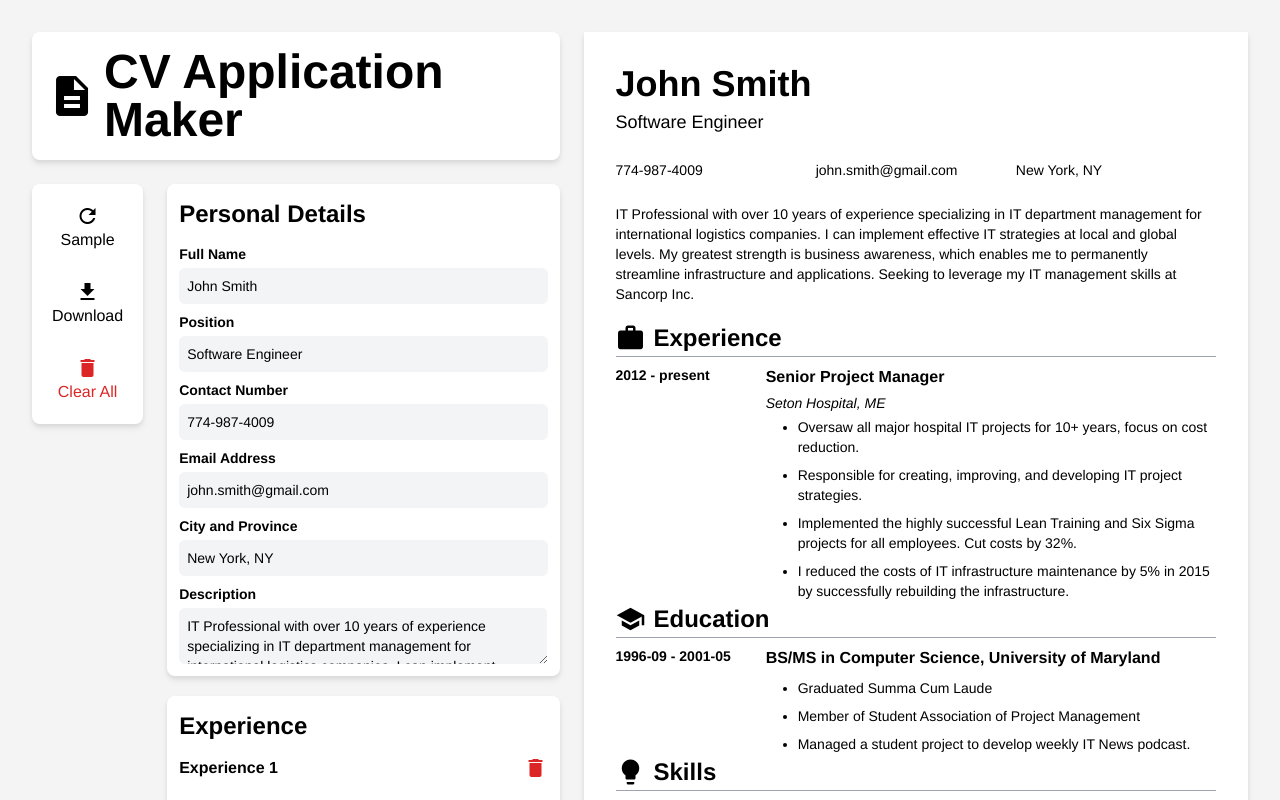
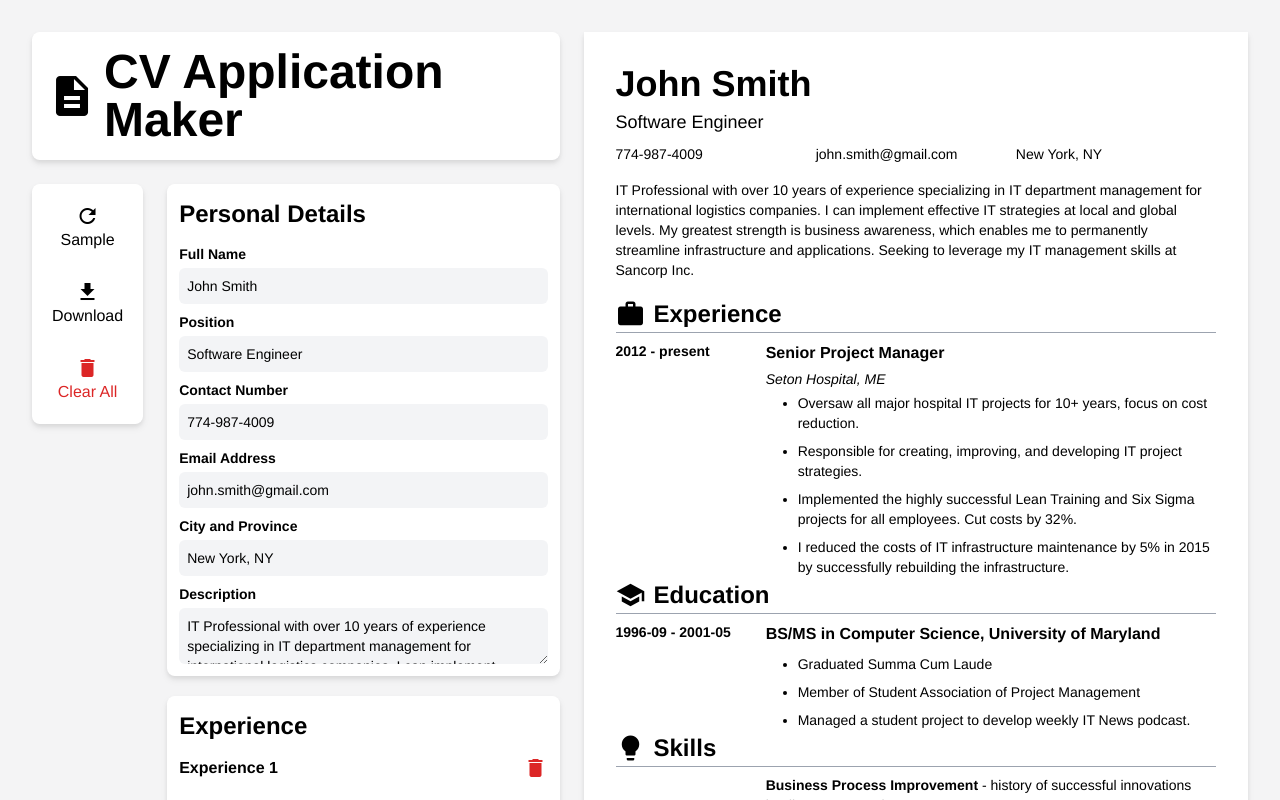
Before and after one commit to AkzechKyla/CVApplicationMaker, a React (Vite) app: page / in a window 1280 px wide. Shown: the top 800 px of the page. Built offline with nearby package versions, Linux system fonts and the light colour scheme.

Commit message:
PersonalDetailsInfo: Adjust margin

```diff
--- a/src/components/CVPreview/PersonalDetailsInfo.tsx
+++ b/src/components/CVPreview/PersonalDetailsInfo.tsx
@@ -8,8 +8,8 @@ export function PersonalDetailsInfo({ userInfo }: Props) {
     return(
         <div className="pb-4 text-sm">
             <p className="font-bold text-4xl mb-1">{userInfo.fullName}</p>
-            <p className="text-lg mb-6">{userInfo.position}</p>
-            <div className="grid grid-cols-3 mb-6 gap-y-2 w-full">
+            <p className="text-lg mb-2">{userInfo.position}</p>
+            <div className="grid grid-cols-3 mb-4 gap-y-2 w-full">
                 <p className="inline text-sm">{userInfo.contactNumber}</p>
                 <p className="inline text-sm">{userInfo.email}</p>
                 <p className="inline text-sm">{userInfo.cityProvince}</p>
```
